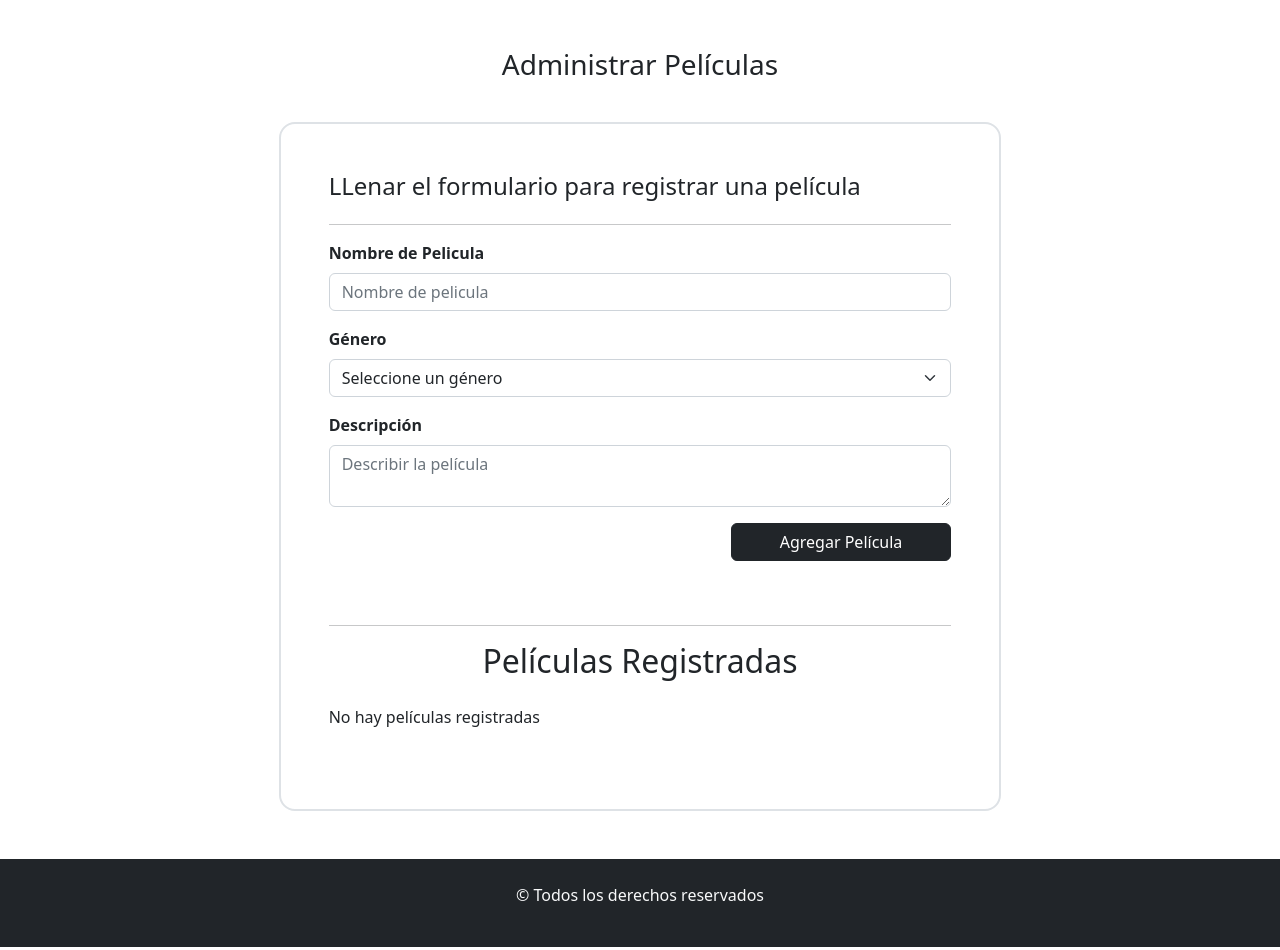
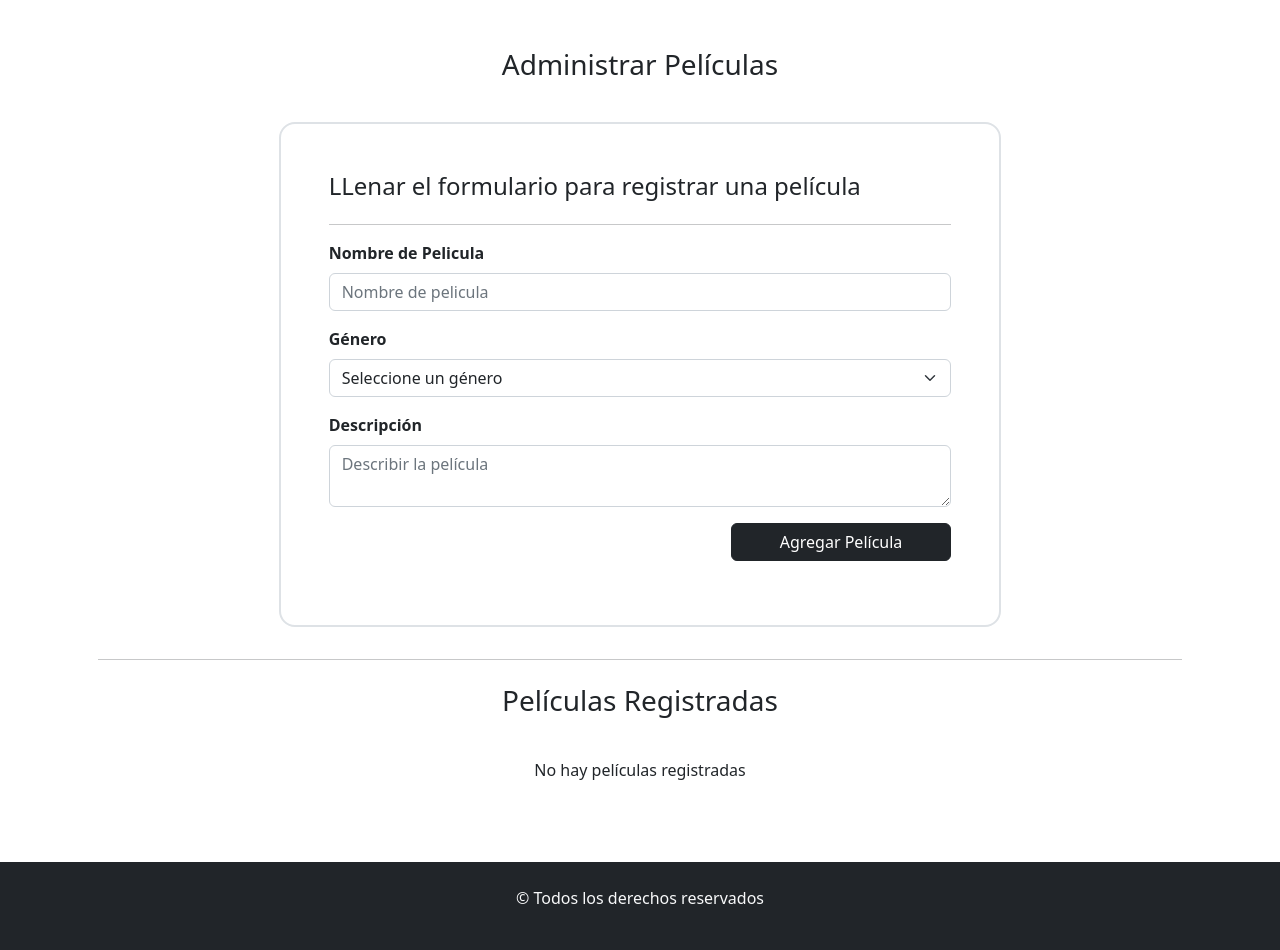
Before and after one commit to anasoledad/ejercicio10-react, a React (Vite) app: page / in a window 1280 px wide. Built offline with nearby package versions, Linux system fonts and the light colour scheme.

Commit message:
Se corrigió magenes del formulario y de las cards

```diff
--- a/src/App.jsx
+++ b/src/App.jsx
@@ -11,7 +11,6 @@ function App() {
       <Container className='pt-5 mainPage'>
           <h3 className='text-center mb-3'>Administrar Películas</h3>
           <Formulario></Formulario>
-
       </Container>
       <footer className='bg-dark text-light text-center py-4'>
         <p>&copy; Todos los derechos reservados</p>
--- a/src/components/CardPelicula.jsx
+++ b/src/components/CardPelicula.jsx
@@ -2,17 +2,17 @@ import React from "react";
 import { Button, Card } from "react-bootstrap";
 
 const CardPelicula = ({ peli, borrarPelicula }) => {
-  const { nombre, genero, descripcion} = peli;
+  const { nombre, genero, descripcion } = peli;
 
   const handleBorrarPelicula = () => {
     borrarPelicula(nombre);
   };
 
   return (
-    <Card className="my-1 py-3">
-      <Card.Title className="pb-3">Datos de Película</Card.Title>
+    <div className="col-sm-6 col-md-4 col-lg-3 mb-3">
+      <Card className="my-2 pt-3 mx-2 h-100">
+        <Card.Title className="pb-1 text-center">Datos de Película</Card.Title>
         <Card.Body>
-
           <p>
             <strong>Nombre de Película:</strong> {nombre}
           </p>
@@ -22,14 +22,14 @@ const CardPelicula = ({ peli, borrarPelicula }) => {
           <p>
             <strong>Género:</strong> {genero}
           </p>
-      <div className="d-flex justify-content-end">
+        </Card.Body>
+        <Card.Footer className="d-flex justify-content-center">
           <Button variant="danger px-5" onClick={handleBorrarPelicula}>
             Borrar
           </Button>
+        </Card.Footer>
+      </Card>
     </div>
-      </Card.Body>
-
-    </Card>
   );
 };
 
--- a/src/components/Formulario.jsx
+++ b/src/components/Formulario.jsx
@@ -1,34 +1,36 @@
 import { Form, Button, Container, Col } from "react-bootstrap";
 import Peliculas from "./Peliculas";
-import { useState , useEffect} from "react";
+import { useState, useEffect } from "react";
 
 const Formulario = () => {
-
   const handleInputChange = (e, setState) => {
     setState(e.target.value);
   };
 
-    const [nombre, setNombre] = useState('');
-    const [descripcion, setDescripcion] = useState('');
-    const [genero, setGenero] = useState('');
-    let peliculasLocalstorage = JSON.parse(localStorage.getItem('cardPeliculas')) || [];
+  const [nombre, setNombre] = useState("");
+  const [descripcion, setDescripcion] = useState("");
+  const [genero, setGenero] = useState("");
+  let peliculasLocalstorage =
+    JSON.parse(localStorage.getItem("cardPeliculas")) || [];
   const [datos, setDatos] = useState(peliculasLocalstorage);
 
-    useEffect(()=>{
-      localStorage.setItem('cardPeliculas', JSON.stringify(datos))
-    }, [datos])
+  useEffect(() => {
+    localStorage.setItem("cardPeliculas", JSON.stringify(datos));
+  }, [datos]);
 
   const handleSubmit = (e) => {
     e.preventDefault();
 
     if (nombre && descripcion && genero) {
       const nuevosDatos = {
-                nombre, descripcion, genero
-            }
+        nombre,
+        descripcion,
+        genero,
+      };
       setDatos([...datos, nuevosDatos]);
-          setNombre('');
-          setDescripcion('');
-          setGenero('');
+      setNombre("");
+      setDescripcion("");
+      setGenero("");
 
       Swal.fire("Nueva película registrada");
     } else {
@@ -36,26 +38,43 @@ const Formulario = () => {
     }
   };
 
-      const borrarPelicula = (nombrePeli)=>{
-        let arregloFiltrado = datos.filter((cardPeli)=> cardPeli.nombre !== nombrePeli)
+  const borrarPelicula = (nombrePeli) => {
+    let arregloFiltrado = datos.filter(
+      (cardPeli) => cardPeli.nombre !== nombrePeli
+    );
     setDatos(arregloFiltrado);
-      }
-
+  };
 
   return (
-    <Container className="pt-4 pb-5 px-3 d-flex justify-content-center">
-      <Col lg={8} className="border border-2 rounded-4 p-5 bgForm">
-        <h4 className="mb-4">LLenar el formulario para registrar una película</h4>
+    <>
+      <Container className="pt-4 pb-5 px-3">
+        <div className="d-flex justify-content-center">
+          <Col lg={8} className="border border-2 rounded-4 p-5 bgForm mb-3">
+            <h4 className="mb-4">
+              LLenar el formulario para registrar una película
+            </h4>
             <hr />
             <Form onSubmit={handleSubmit}>
               <Form.Group className="mb-3" controlId="nombre">
-            <Form.Label><strong>Nombre de Pelicula</strong></Form.Label>
-            <Form.Control type="text" placeholder="Nombre de pelicula" value={nombre}
-                onChange={(e) => handleInputChange(e, setNombre)}/>
+                <Form.Label>
+                  <strong>Nombre de Pelicula</strong>
+                </Form.Label>
+                <Form.Control
+                  type="text"
+                  placeholder="Nombre de pelicula"
+                  value={nombre}
+                  onChange={(e) => handleInputChange(e, setNombre)}
+                />
               </Form.Group>
               <Form.Group className="mb-3" controlId="genero">
-          <Form.Label><strong>Género</strong></Form.Label>
-          <Form.Select aria-label="genero" value={genero} onChange={(e) => handleInputChange(e, setGenero)}>
+                <Form.Label>
+                  <strong>Género</strong>
+                </Form.Label>
+                <Form.Select
+                  aria-label="genero"
+                  value={genero}
+                  onChange={(e) => handleInputChange(e, setGenero)}
+                >
                   <option>Seleccione un género</option>
                   <option value="Acción">Acción</option>
                   <option value="Drama">Drama</option>
@@ -63,22 +82,30 @@ const Formulario = () => {
                 </Form.Select>
               </Form.Group>
               <Form.Group className="mb-3" controlId="descripcion">
-            <Form.Label><strong>Descripción</strong></Form.Label>
-            <Form.Control as="textarea" type="text" placeholder="Describir la película" value={descripcion}
-                onChange={(e) => handleInputChange(e, setDescripcion)}/>
+                <Form.Label>
+                  <strong>Descripción</strong>
+                </Form.Label>
+                <Form.Control
+                  as="textarea"
+                  type="text"
+                  placeholder="Describir la película"
+                  value={descripcion}
+                  onChange={(e) => handleInputChange(e, setDescripcion)}
+                />
               </Form.Group>
               <div className="d-flex justify-content-center justify-content-sm-end">
-            <Button variant="dark" className="px-5 mb-5" type="submit">
+                <Button variant="dark" className="px-5 mb-3" type="submit">
                   Agregar Película
                 </Button>
               </div>
             </Form>
+          </Col>
+        </div>
+
         <Peliculas datos={datos} borrarPelicula={borrarPelicula}></Peliculas>
-
-      </Col>
-
       </Container>
-
+      <Container></Container>
+    </>
   );
 };
 
--- a/src/components/Peliculas.jsx
+++ b/src/components/Peliculas.jsx
@@ -9,13 +9,16 @@ const Peliculas = ({ datos, borrarPelicula }) => {
   return (
     <section>
       <hr className="mb-3" />
-      <h2 className="text-center">Películas Registradas</h2>
+      <h3 className="my-4 text-center">Películas Registradas</h3>
+      <div className="row">
       {datos.length === 0 ? (
-        <p className="py-3 mx-auto">No hay películas registradas</p>
+        <p className="py-3 text-center">No hay películas registradas</p>
       ) : (
         datos.map((peli, indice) => (<CardPelicula key={indice} peli={peli} borrarPelicula={handleBorrarPelicula}/>
         ))
       )}
+      </div>
+
     </section>
   );
 };
```
Lines whose indentation alone changed are shown as unchanged.
